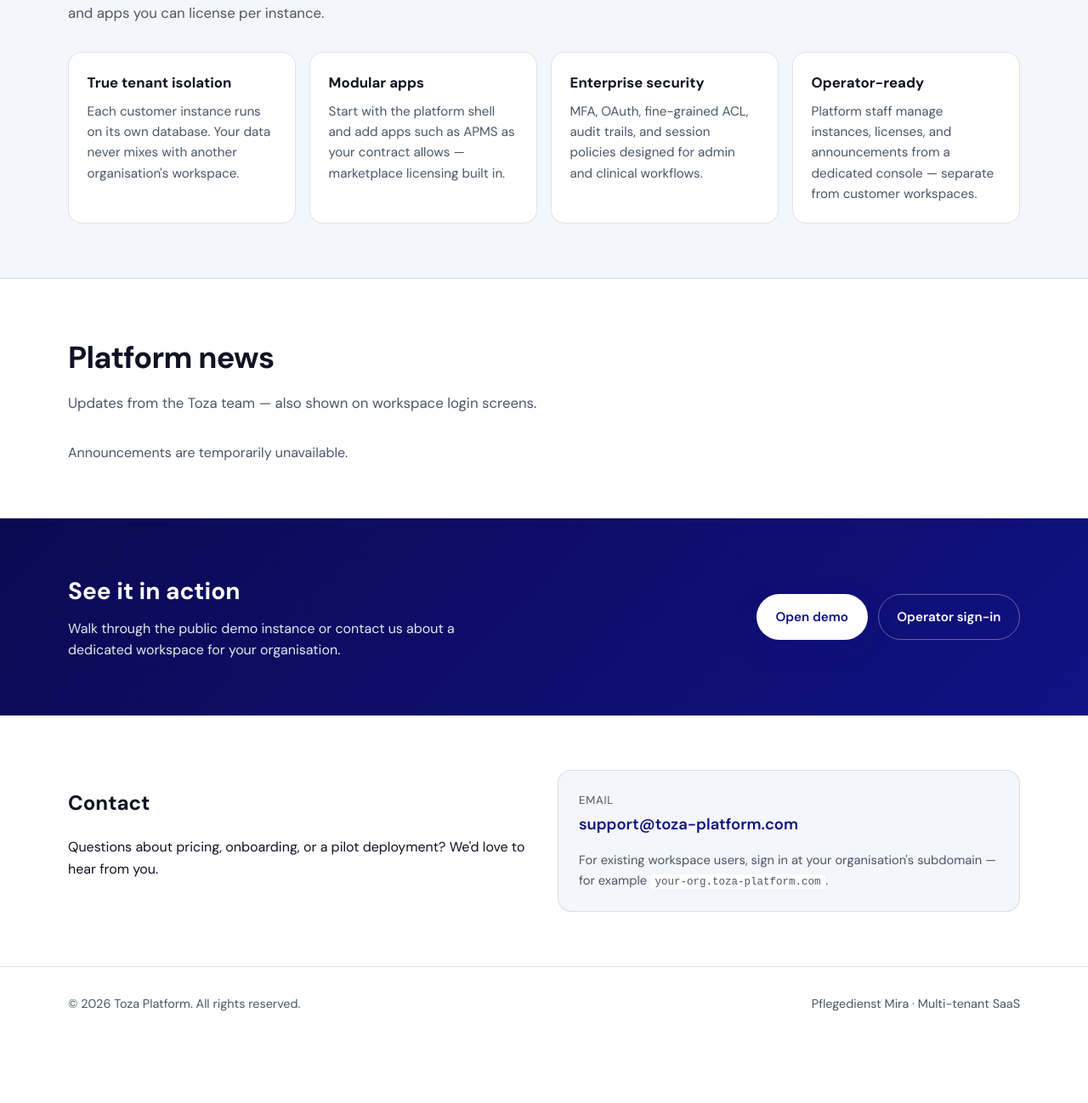
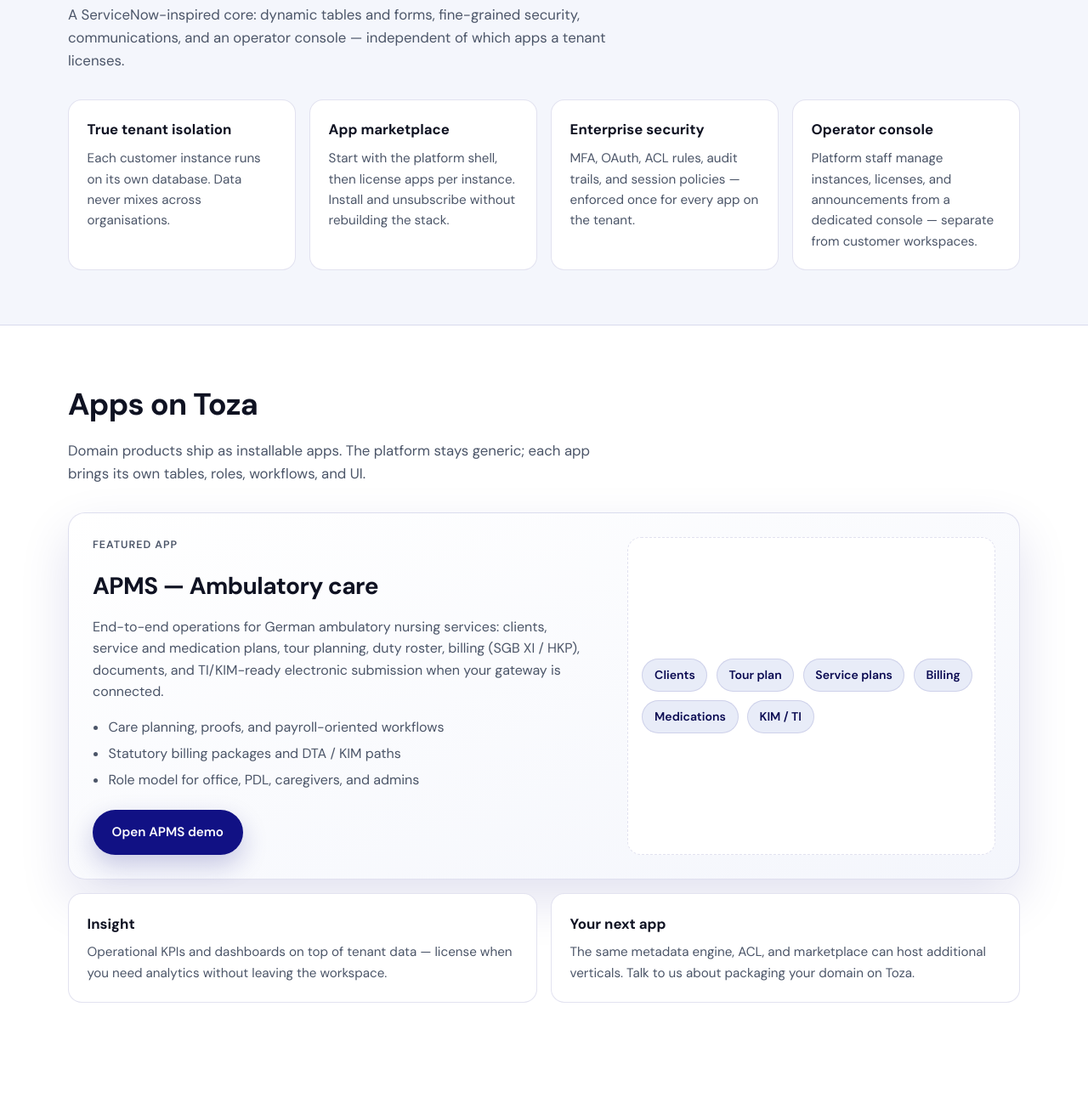
Before and after one commit to toza-mimoza/toza-platform-marketing, a website built with Vite: page index.html in a window 1280 px wide. Shown: the part 767-2065 px from the top of the page at 85% size. Before the commit the page ends 2000 px from the top, so only its background shows below. Built offline with nearby package versions, Linux system fonts and the light colour scheme; no server answers.

Commit message:
Position Toza as an app-agnostic platform and feature APMS.

```diff
--- a/index.html
+++ b/index.html
@@ -5,7 +5,7 @@
     <meta name="viewport" content="width=device-width, initial-scale=1.0" />
     <meta
       name="description"
-      content="Toza Platform — multi-tenant SaaS for care operations. Isolated workspaces, modular apps, and enterprise-grade security."
+      content="Toza Platform — multi-tenant application platform. Isolated workspaces, installable apps including APMS for ambulatory care, and enterprise-grade security."
     />
     <title>Toza Platform</title>
     <link rel="icon" type="image/svg+xml" href="/favicon.svg" />
@@ -26,7 +26,8 @@
           <span class="brand-text">Toza Platform</span>
         </a>
         <nav class="nav" aria-label="Primary">
-          <a href="#features">Features</a>
+          <a href="#platform">Platform</a>
+          <a href="#apps">Apps</a>
           <a href="#news">News</a>
           <a href="#contact">Contact</a>
           <a class="nav-cta" data-link="demo" href="https://demo.toza-platform.com">Try demo</a>
@@ -36,7 +37,8 @@
         </button>
       </div>
       <nav id="mobile-nav" class="mobile-nav" hidden aria-label="Mobile">
-        <a href="#features">Features</a>
+        <a href="#platform">Platform</a>
+        <a href="#apps">Apps</a>
         <a href="#news">News</a>
         <a href="#contact">Contact</a>
         <a data-link="demo" href="https://demo.toza-platform.com">Try demo</a>
@@ -47,22 +49,22 @@
       <section class="hero">
         <div class="container hero-grid">
           <div class="hero-copy">
-            <p class="eyebrow">Multi-tenant platform for care operations</p>
+            <p class="eyebrow">Application platform for regulated organisations</p>
             <h1>
-              Run every workspace on
-              <em>one</em>
-              trusted platform
+              One engine.
+              <em>Many</em>
+              apps. Isolated workspaces.
             </h1>
             <p class="lead">
-              Toza Platform gives each organisation its own isolated environment —
-              with modular apps, strong access control, and a modern web experience
-              built for regulated teams.
+              Toza Platform is a multi-tenant runtime for installable business apps —
+              not a single vertical product. Each organisation gets its own isolated
+              environment, with shared security, metadata, and licensing underneath.
             </p>
             <div class="hero-actions">
               <a class="btn btn-primary" data-link="demo" href="https://demo.toza-platform.com">
                 Explore live demo
               </a>
-              <a class="btn btn-secondary" href="#contact">Talk to us</a>
+              <a class="btn btn-secondary" href="#apps">See apps</a>
             </div>
           </div>
           <div class="hero-panel" aria-hidden="true">
@@ -73,11 +75,11 @@
               </div>
               <div class="panel-row">
                 <span class="dot dot-blue"></span>
-                <span>Role-based access control</span>
+                <span>Role-based access &amp; ACL</span>
               </div>
               <div class="panel-row">
                 <span class="dot dot-violet"></span>
-                <span>Installable apps (APMS &amp; more)</span>
+                <span>Marketplace-licensed apps</span>
               </div>
               <div class="panel-stat">
                 <span class="stat-value">1</span>
@@ -92,42 +94,101 @@
         </div>
       </section>
 
-      <section id="features" class="section features">
+      <section id="platform" class="section features">
         <div class="container">
           <div class="section-head">
-            <h2>Built for operators and care teams</h2>
+            <h2>Platform capabilities</h2>
             <p>
-              A ServiceNow-inspired core with dynamic metadata, per-tenant data
-              isolation, and apps you can license per instance.
+              A ServiceNow-inspired core: dynamic tables and forms, fine-grained
+              security, communications, and an operator console — independent of
+              which apps a tenant licenses.
             </p>
           </div>
           <div class="feature-grid">
             <article class="feature-card">
               <h3>True tenant isolation</h3>
               <p>
-                Each customer instance runs on its own database. Your data never
-                mixes with another organisation&apos;s workspace.
+                Each customer instance runs on its own database. Data never mixes
+                across organisations.
               </p>
             </article>
             <article class="feature-card">
-              <h3>Modular apps</h3>
+              <h3>App marketplace</h3>
               <p>
-                Start with the platform shell and add apps such as APMS as your
-                contract allows — marketplace licensing built in.
+                Start with the platform shell, then license apps per instance.
+                Install and unsubscribe without rebuilding the stack.
               </p>
             </article>
             <article class="feature-card">
               <h3>Enterprise security</h3>
               <p>
-                MFA, OAuth, fine-grained ACL, audit trails, and session policies
-                designed for admin and clinical workflows.
+                MFA, OAuth, ACL rules, audit trails, and session policies —
+                enforced once for every app on the tenant.
               </p>
             </article>
             <article class="feature-card">
-              <h3>Operator-ready</h3>
+              <h3>Operator console</h3>
               <p>
                 Platform staff manage instances, licenses, and announcements from
                 a dedicated console — separate from customer workspaces.
+              </p>
+            </article>
+          </div>
+        </div>
+      </section>
+
+      <section id="apps" class="section apps">
+        <div class="container">
+          <div class="section-head">
+            <h2>Apps on Toza</h2>
+            <p>
+              Domain products ship as installable apps. The platform stays generic;
+              each app brings its own tables, roles, workflows, and UI.
+            </p>
+          </div>
+
+          <article class="app-spotlight">
+            <div class="app-spotlight-copy">
+              <p class="app-eyebrow">Featured app</p>
+              <h3>APMS — Ambulatory care</h3>
+              <p>
+                End-to-end operations for German ambulatory nursing services:
+                clients, service and medication plans, tour planning, duty roster,
+                billing (SGB XI / HKP), documents, and TI/KIM-ready electronic
+                submission when your gateway is connected.
+              </p>
+              <ul class="app-points">
+                <li>Care planning, proofs, and payroll-oriented workflows</li>
+                <li>Statutory billing packages and DTA / KIM paths</li>
+                <li>Role model for office, PDL, caregivers, and admins</li>
+              </ul>
+              <a class="btn btn-primary" data-link="demo" href="https://demo.toza-platform.com">
+                Open APMS demo
+              </a>
+            </div>
+            <div class="app-spotlight-panel" aria-hidden="true">
+              <div class="app-chip">Clients</div>
+              <div class="app-chip">Tour plan</div>
+              <div class="app-chip">Service plans</div>
+              <div class="app-chip">Billing</div>
+              <div class="app-chip">Medications</div>
+              <div class="app-chip">KIM / TI</div>
+            </div>
+          </article>
+
+          <div class="app-more">
+            <article class="feature-card">
+              <h3>Insight</h3>
+              <p>
+                Operational KPIs and dashboards on top of tenant data — license
+                when you need analytics without leaving the workspace.
+              </p>
+            </article>
+            <article class="feature-card">
+              <h3>Your next app</h3>
+              <p>
+                The same metadata engine, ACL, and marketplace can host additional
+                verticals. Talk to us about packaging your domain on Toza.
               </p>
             </article>
           </div>
@@ -149,10 +210,10 @@
       <section class="section cta-band">
         <div class="container cta-inner">
           <div>
-            <h2>See it in action</h2>
+            <h2>See the platform and APMS live</h2>
             <p>
-              Walk through the public demo instance or contact us about a dedicated
-              workspace for your organisation.
+              Walk through the public demo (platform + APMS) or contact us about a
+              dedicated workspace for your organisation.
             </p>
           </div>
           <div class="cta-actions">
@@ -171,8 +232,8 @@
           <div>
             <h2>Contact</h2>
             <p>
-              Questions about pricing, onboarding, or a pilot deployment? We&apos;d
-              love to hear from you.
+              Questions about the platform, APMS onboarding, pricing, or a pilot?
+              We&apos;d love to hear from you.
             </p>
           </div>
           <div class="contact-card">
@@ -181,8 +242,8 @@
               support@toza-platform.com
             </a>
             <p class="contact-note">
-              For existing workspace users, sign in at your organisation&apos;s
-              subdomain — for example
+              Existing workspace users sign in at their organisation subdomain —
+              for example
               <code>your-org.toza-platform.com</code>.
             </p>
           </div>
@@ -193,7 +254,7 @@
     <footer class="site-footer">
       <div class="container footer-inner">
         <p>© <span id="year"></span> Toza Platform. All rights reserved.</p>
-        <p class="footer-meta">Pflegedienst Mira · Multi-tenant SaaS</p>
+        <p class="footer-meta">Multi-tenant application platform · Apps including APMS</p>
       </div>
     </footer>
 
--- a/src/styles.css
+++ b/src/styles.css
@@ -363,6 +363,82 @@
   font-size: 0.95rem;
 }
 
+/* Apps */
+.apps {
+  background: var(--surface);
+}
+
+.app-spotlight {
+  display: grid;
+  grid-template-columns: 1.4fr 1fr;
+  gap: 1.5rem;
+  align-items: stretch;
+  padding: 1.75rem;
+  border-radius: calc(var(--radius) + 4px);
+  background: linear-gradient(160deg, #fff 0%, var(--surface-soft) 100%);
+  border: 1px solid var(--border);
+  box-shadow: var(--shadow);
+  margin-bottom: 1rem;
+}
+
+.app-eyebrow {
+  margin: 0 0 0.35rem;
+  font-size: 0.78rem;
+  font-weight: 600;
+  letter-spacing: 0.08em;
+  text-transform: uppercase;
+  color: var(--brand);
+}
+
+.app-spotlight-copy h3 {
+  margin: 0 0 0.75rem;
+  font-size: clamp(1.35rem, 2.5vw, 1.75rem);
+  letter-spacing: -0.02em;
+}
+
+.app-spotlight-copy > p {
+  margin: 0 0 1rem;
+  color: var(--ink-muted);
+  max-width: 36rem;
+}
+
+.app-points {
+  margin: 0 0 1.35rem;
+  padding-left: 1.15rem;
+  color: var(--ink-muted);
+}
+
+.app-points li {
+  margin-bottom: 0.35rem;
+}
+
+.app-spotlight-panel {
+  display: flex;
+  flex-wrap: wrap;
+  align-content: center;
+  gap: 0.65rem;
+  padding: 1rem;
+  border-radius: var(--radius);
+  background: var(--surface);
+  border: 1px dashed var(--border);
+}
+
+.app-chip {
+  padding: 0.45rem 0.85rem;
+  border-radius: 999px;
+  font-size: 0.88rem;
+  font-weight: 600;
+  color: var(--brand-dark);
+  background: var(--surface-muted);
+  border: 1px solid var(--border);
+}
+
+.app-more {
+  display: grid;
+  grid-template-columns: 1fr 1fr;
+  gap: 1rem;
+}
+
 .announcements {
   display: grid;
   gap: 1rem;
@@ -510,7 +586,9 @@
 @media (max-width: 960px) {
   .hero-grid,
   .feature-grid,
-  .contact-grid {
+  .contact-grid,
+  .app-spotlight,
+  .app-more {
     grid-template-columns: 1fr;
   }
 
```
Also changed, not shown: README.md.
